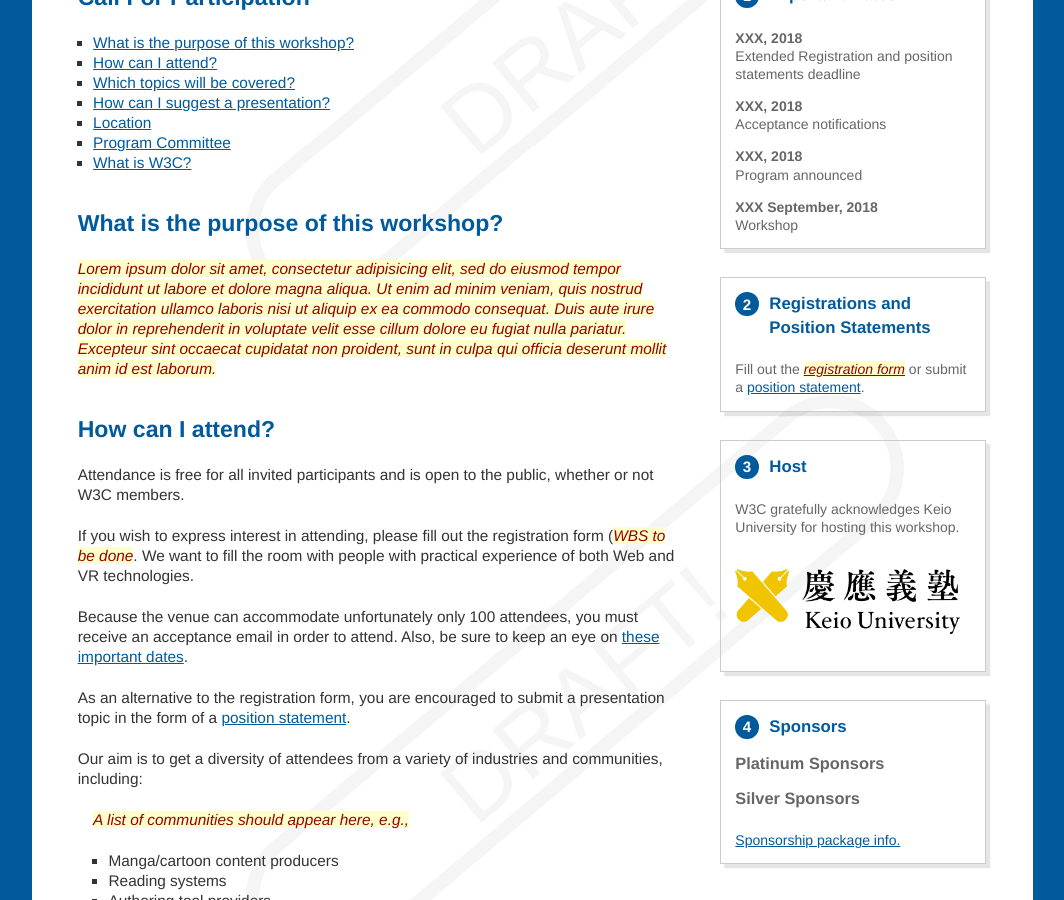
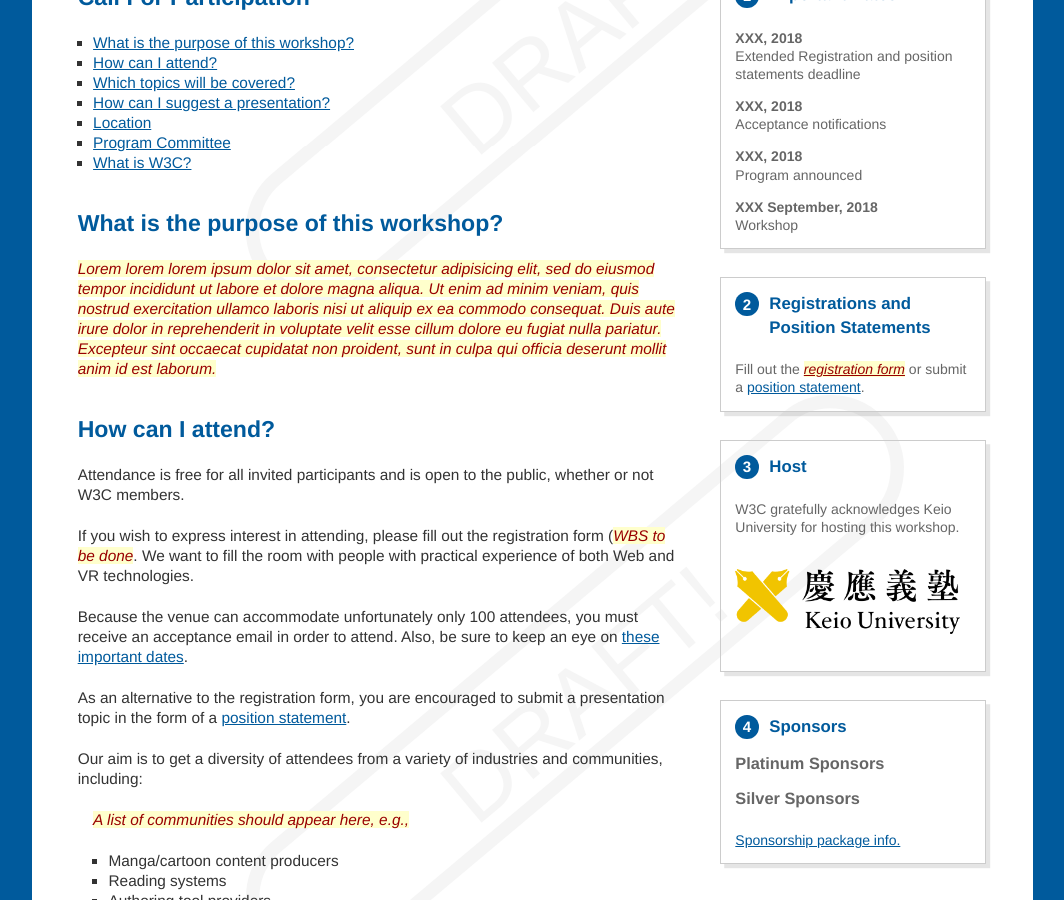
Before and after one commit to w3c/tokyo18-workshop, a Jekyll site: the page built from cfp.md, in a window 1280 px wide and 900 px high, scrolled down 393 px. Shown: the whole window, without its empty margins (108-1172 px from the left). Built offline with Jekyll 4.4.1, drawn with Linux system fonts in a browser that asks for light colours; our own code applies the rules of GitHub Pages for plain Markdown files.

Commit message:
test changing MD content

```diff
--- a/cfp.md
+++ b/cfp.md
@@ -10,7 +10,7 @@ layout: cfp
 
 ## What is the purpose of this workshop?
 
-<span class="todo">Lorem ipsum dolor sit amet, consectetur adipisicing elit, sed do eiusmod tempor incididunt ut labore et dolore magna aliqua. Ut enim ad minim veniam, quis nostrud exercitation ullamco laboris nisi ut aliquip ex ea commodo consequat. Duis aute irure dolor in reprehenderit in voluptate velit esse cillum dolore eu fugiat nulla pariatur. Excepteur sint occaecat cupidatat non proident, sunt in culpa qui officia deserunt mollit anim id est laborum.</span>
+<span class="todo">Lorem lorem lorem ipsum dolor sit amet, consectetur adipisicing elit, sed do eiusmod tempor incididunt ut labore et dolore magna aliqua. Ut enim ad minim veniam, quis nostrud exercitation ullamco laboris nisi ut aliquip ex ea commodo consequat. Duis aute irure dolor in reprehenderit in voluptate velit esse cillum dolore eu fugiat nulla pariatur. Excepteur sint occaecat cupidatat non proident, sunt in culpa qui officia deserunt mollit anim id est laborum.</span>
 
 
 ## How can I attend?
```
